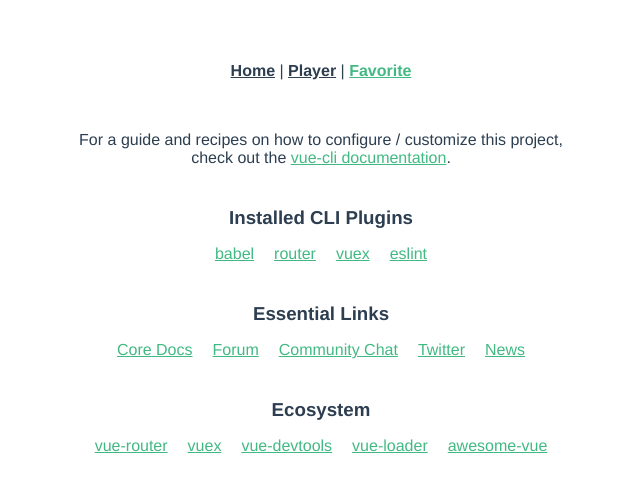
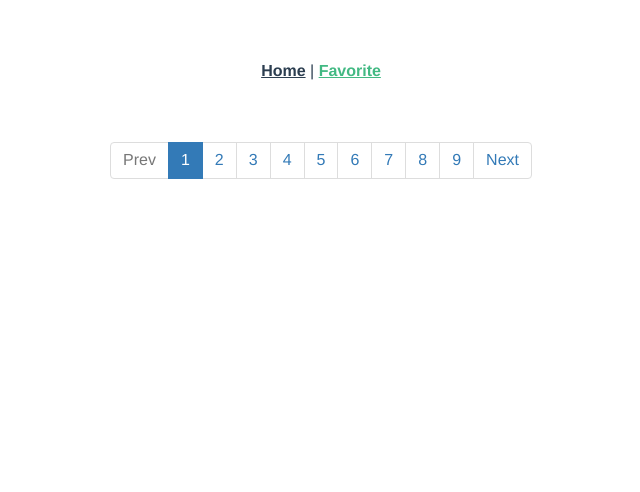
Before and after one commit to benpengtw/youtube, a Vue app: page /#/favorite in a window 1280 px wide. Shown: the top 492 px of the page, without its empty margins (319-959 px from the left). Built offline with nearby package versions, Linux system fonts and the light colour scheme.

Commit message:
新增收藏頁

```diff
--- a/src/App.vue
+++ b/src/App.vue
@@ -2,10 +2,10 @@
   <div id="app">
     <div id="nav">
       <router-link to="/">Home</router-link> |
-      <router-link to="/player">Player</router-link> |
+      <!-- <router-link to="/player">Player</router-link> | -->
       <router-link to="/favorite">Favorite</router-link>
     </div>
-    <router-view/>
+    <router-view />
   </div>
 </template>
 
--- a/src/api/youtube.js
+++ b/src/api/youtube.js
@@ -23,7 +23,6 @@ export function listVideo(query) {
   )
     //合併2個長度50的playlist
     .then(function (response) {
-      console.log("YUY", response);
       const listPage1 = response.data.items
       return axios.get(
         "https://youtube.googleapis.com/youtube/v3/videos?",
@@ -40,7 +39,6 @@ export function listVideo(query) {
         },
       )
         .then(function (response) {
-          console.log("RERE", response);
           const listPage2 = response.data.items
           return listPage1.concat(listPage2)
         })
--- a/src/views/Favorite.vue
+++ b/src/views/Favorite.vue
@@ -1,60 +1,70 @@
 <template>
-  <div class="hello">
-    <h1>{{ msg }}</h1>
-    <p>
-      For a guide and recipes on how to configure / customize this project,<br>
-      check out the
-      <a href="https://cli.vuejs.org" target="_blank" rel="noopener">vue-cli documentation</a>.
-    </p>
-    <h3>Installed CLI Plugins</h3>
-    <ul>
-      <li><a href="https://github.com/vuejs/vue-cli/tree/dev/packages/%40vue/cli-plugin-babel" target="_blank" rel="noopener">babel</a></li>
-      <li><a href="https://github.com/vuejs/vue-cli/tree/dev/packages/%40vue/cli-plugin-router" target="_blank" rel="noopener">router</a></li>
-      <li><a href="https://github.com/vuejs/vue-cli/tree/dev/packages/%40vue/cli-plugin-vuex" target="_blank" rel="noopener">vuex</a></li>
-      <li><a href="https://github.com/vuejs/vue-cli/tree/dev/packages/%40vue/cli-plugin-eslint" target="_blank" rel="noopener">eslint</a></li>
-    </ul>
-    <h3>Essential Links</h3>
-    <ul>
-      <li><a href="https://vuejs.org" target="_blank" rel="noopener">Core Docs</a></li>
-      <li><a href="https://forum.vuejs.org" target="_blank" rel="noopener">Forum</a></li>
-      <li><a href="https://chat.vuejs.org" target="_blank" rel="noopener">Community Chat</a></li>
-      <li><a href="https://twitter.com/vuejs" target="_blank" rel="noopener">Twitter</a></li>
-      <li><a href="https://news.vuejs.org" target="_blank" rel="noopener">News</a></li>
-    </ul>
-    <h3>Ecosystem</h3>
-    <ul>
-      <li><a href="https://router.vuejs.org" target="_blank" rel="noopener">vue-router</a></li>
-      <li><a href="https://vuex.vuejs.org" target="_blank" rel="noopener">vuex</a></li>
-      <li><a href="https://github.com/vuejs/vue-devtools#vue-devtools" target="_blank" rel="noopener">vue-devtools</a></li>
-      <li><a href="https://vue-loader.vuejs.org" target="_blank" rel="noopener">vue-loader</a></li>
-      <li><a href="https://github.com/vuejs/awesome-vue" target="_blank" rel="noopener">awesome-vue</a></li>
-    </ul>
+  <div id="app">
+    <div class="wrapper">
+      <div class="card" v-for="post in likeList" :key="post.index">
+        <router-link
+          :to="{
+            name: 'Player',
+            params: {
+              title: post.post.title,
+              description: post.post.description,
+            },
+          }"
+        >
+          <a v-bind:href="post.link" target="_blank">
+            <img v-bind:src="post.post.img || loadingIcon" />
+            <small>{{ post.post.title }}</small>
+            <small>影片長度</small>
+            <pre>{{ post.post.duration }}</pre>
+            <small>影片描述</small>
+            <pre>{{ post.post.description }}</pre>
+          </a>
+        </router-link>
+      </div>
+    </div>
+    <paginate
+      :page-count="9"
+      :click-handler="clickCallback"
+      :prev-text="'Prev'"
+      :next-text="'Next'"
+      :container-class="'pagination'"
+      :page-class="'page-item'"
+    >
+    </paginate>
   </div>
 </template>
 
 <script>
+import Paginate from "@/components/Paginate.vue";
+import { listVideo } from "@/api/youtube";
+import moment from "moment";
+import "moment-duration-format";
+import store from "@/store";
 export default {
-  name: 'Favorite',
-  props: {
-    msg: String,
+  name: "Favorite",
+  components: {
+    Paginate,
+  },
+  data() {
+    return {
+      pageNum: 1,
+      loadingIcon: require("@/assets/loading.gif"),
+      queryParams: {
+        playerAcc: "",
+        apikey: "AIzaSyDp-djtLo7TS0_LE_3d44NBRT2jFGbD56Q",
+      },
+    };
+  },
+  computed: {
+    likeList() {
+      console.log("ssa", store.state.likeList);
+      return store.state.likeList;
+    },
+  },
+  methods: {
+    clickCallback(pageNum) {
+      console.log("pageNum", pageNum);
+    },
   },
 };
 </script>
-
-<!-- Add "scoped" attribute to limit CSS to this component only -->
-<style scoped>
-h3 {
-  margin: 40px 0 0;
-}
-ul {
-  list-style-type: none;
-  padding: 0;
-}
-li {
-  display: inline-block;
-  margin: 0 10px;
-}
-a {
-  color: #42b983;
-}
-</style>
--- a/src/views/Home.vue
+++ b/src/views/Home.vue
@@ -2,6 +2,7 @@
   <div id="app">
     <div class="wrapper">
       <div class="card" v-for="post in postList" :key="post.index">
+        <button v-on:click="addLike(post)">加入收藏</button>
         <router-link
           :to="{
             name: 'Player',
@@ -36,6 +37,7 @@ import Paginate from "@/components/Paginate.vue";
 import { listVideo } from "@/api/youtube";
 import moment from "moment";
 import "moment-duration-format";
+import store from "@/store";
 export default {
   name: "Home",
   components: {
@@ -73,6 +75,10 @@ export default {
     this.getList();
   },
   methods: {
+    addLike(post) {
+      console.log(post);
+      store.commit("addToLikeList", { post });
+    },
     clickCallback(pageNum) {
       console.log(pageNum);
       this.postList = this.postListOrigin.slice(
@@ -82,7 +88,6 @@ export default {
     },
     getList() {
       listVideo(this.queryParams).then((response) => {
-        console.log("qq", response);
         this.postListOrigin = response.map((element) => {
           const newPostList = {
             img: element.snippet.thumbnails.medium.url,
```
Also changed, not shown: src/assets/ad.gif (added).
